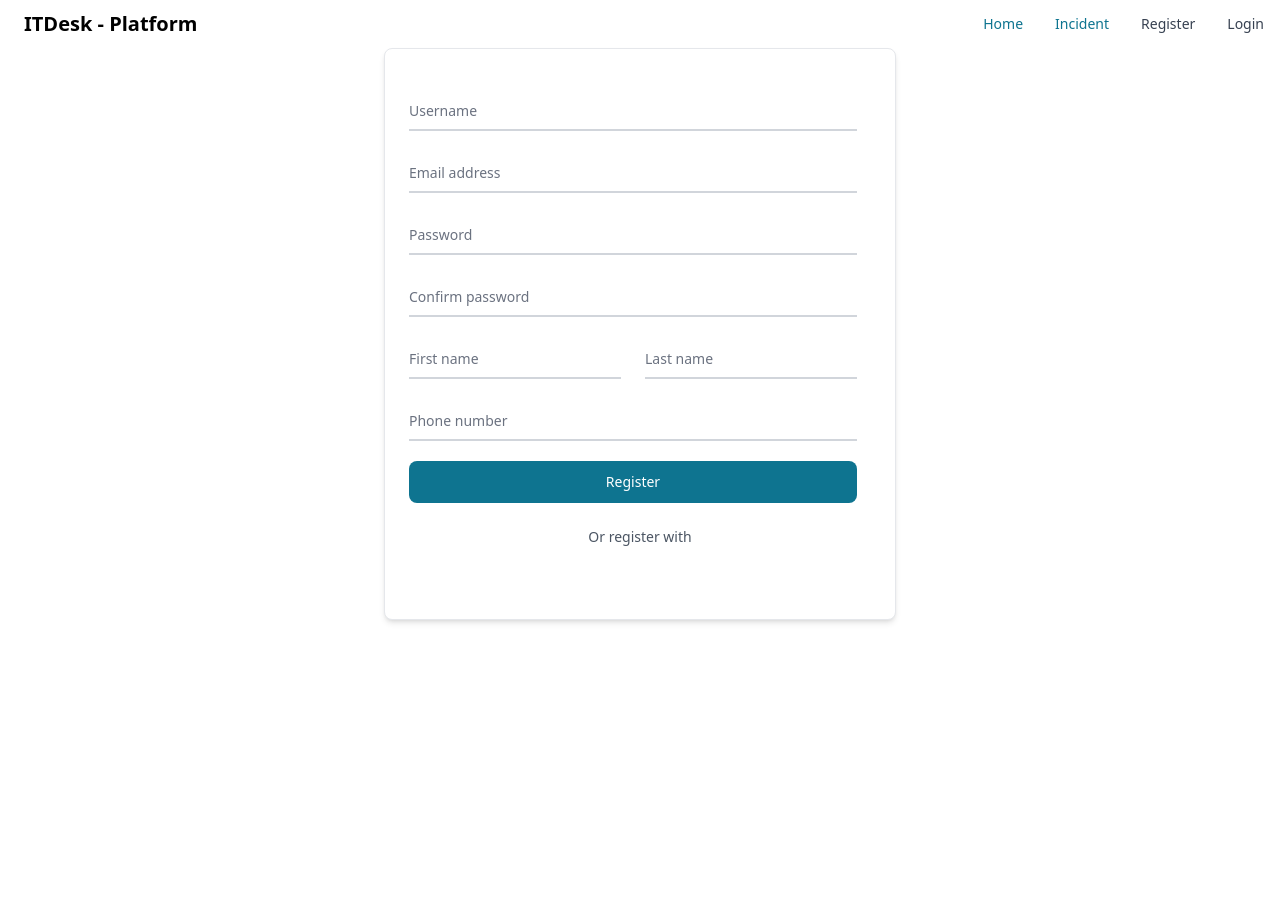
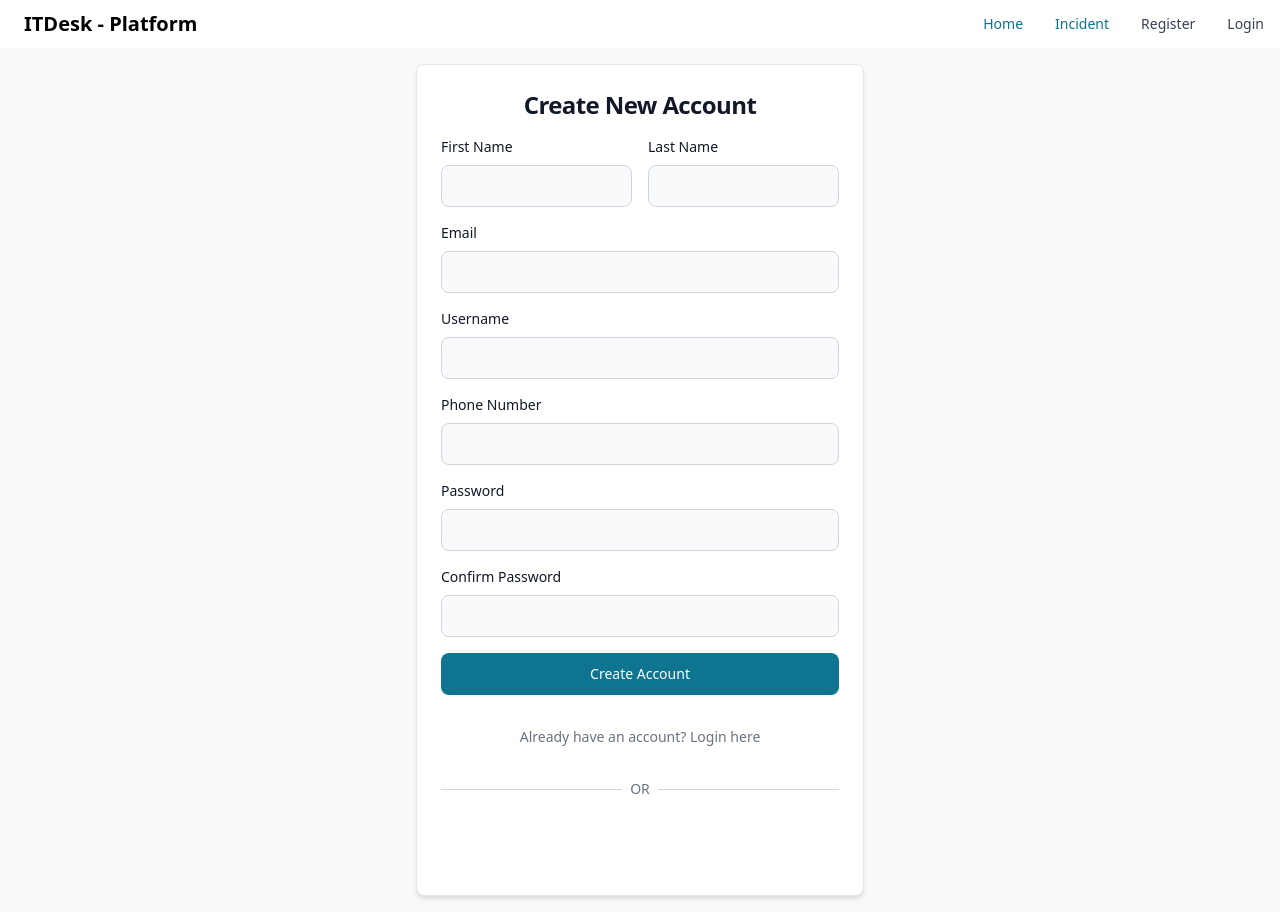
Before and after one commit to rootaccess13/itdesk-frontend, a React (Create React App) app: page /register in a window 1280 px wide. Before the commit the page ends 800 px from the top, so only its background shows below. Built offline with nearby package versions, Linux system fonts and the light colour scheme.

Commit message:
Update Register.js

```diff
--- a/src/components/auth/Register.js
+++ b/src/components/auth/Register.js
@@ -3,7 +3,7 @@ import axios from 'axios';
 import { useNavigate } from 'react-router-dom';
 import { Toast, Spinner, Card, Button } from 'flowbite-react';
 import { GoogleOAuthProvider, GoogleLogin } from '@react-oauth/google';
-import {jwtDecode} from 'jwt-decode';
+import { jwtDecode } from 'jwt-decode';
 
 const Register = () => {
   const [formData, setFormData] = useState({
@@ -27,7 +27,7 @@ const Register = () => {
   const onSubmit = async e => {
     e.preventDefault();
     if (password !== repeatPassword) {
-      alert("Passwords do not match");
+      setToast({ show: true, message: "Passwords do not match" });
       return;
     }
 
@@ -35,9 +35,8 @@ const Register = () => {
     setLoading(true);
 
     try {
-      const res = await axios.post('https://itdesk-backend.vercel.app/api/users/register', newUser);
-      console.log(res.data);
-      setToast({ show: true, message: "Registration successful, wait for administrator to confirm your account." });
+      await axios.post('https://itdesk-backend.vercel.app/api/users/register', newUser);
+      setToast({ show: true, message: "Registration successful! Please wait for administrator confirmation." });
       setFormData({
         firstName: '',
         lastName: '',
@@ -47,214 +46,202 @@ const Register = () => {
         password: '',
         repeatPassword: ''
       });
-      navigate('/login');
+      setTimeout(() => navigate('/login'), 2000);
     } catch (err) {
-      const errorMessage = err.response.data.email || err.response.data.username || 'Registration failed. Please check your input and try again.';
+      const errorMessage = err.response?.data?.email || err.response?.data?.username || 'Registration failed. Please check your input.';
       setToast({ show: true, message: errorMessage });
     } finally {
       setLoading(false);
     }
   };
 
-  const responseGoogle = async (response) => {
-    console.log(response);
+  const handleGoogleAuth = async (response) => {
     setGoogleLoading(true);
-    const decodedToken = decodeToken(response.credential);
-    if (decodedToken) {
-      // Access decoded user data
-      console.log(decodedToken);
+    try {
+      const decoded = jwtDecode(response.credential);
+      const { email, given_name, family_name, sub } = decoded;
 
-      // Extract specific fields
-      const { email, given_name, family_name, sub } = decodedToken;
-
-      // Prepare new user data
-      const newUser = {
+      await axios.post('https://itdesk-backend.vercel.app/api/users/register', {
         googleId: sub,
         firstName: given_name,
         lastName: family_name,
-        username: given_name + family_name, // Adjust as needed
-        email: email,
-        phoneNumber: '090909090',
-        password: 'test' // Default password for OAuth users, adjust as needed
-      };
+        username: `${given_name}${family_name}`,
+        email,
+        phoneNumber: 'N/A',
+        password: 'oauth-user'
+      });
 
-      try {
-        const res = await axios.post('https://itdesk-backend.vercel.app/api/users/register', newUser);
-        console.log(res.data);
-        setToast({ show: true, message: "Registration successful, wait for administrator to confirm your account." });
-        setFormData({
-          firstName: '',
-          lastName: '',
-          username: '',
-          email: '',
-          phoneNumber: '',
-          password: '',
-          repeatPassword: ''
-        });
-        navigate('/login');
+      setToast({ show: true, message: "Google registration successful! Please wait for confirmation." });
+      setTimeout(() => navigate('/login'), 2000);
     } catch (err) {
-        const errorMessage = err.response.data.email || err.response.data.username || 'Registration failed. Please check your input and try again.';
-        setToast({ show: true, message: errorMessage });
+      setToast({ show: true, message: err.response?.data?.message || 'Google registration failed' });
     } finally {
       setGoogleLoading(false);
-      }
-    }
-  };
-
-  const decodeToken = (token) => {
-    try {
-      // Decode token
-      const decoded = jwtDecode(token);
-      return decoded;
-    } catch (error) {
-      console.error('Error decoding token:', error);
-      return null;
     }
   };
 
   return (
-    <>
-      {googleLoading ? (
-        <div className='relative text-center justify-center items-center'>
-          <Spinner aria-label="Extra large spinner example" size="xl" />
+    <div className="min-h-screen flex items-center justify-center bg-gray-50 dark:bg-gray-900 p-4">
+      <Card className="w-full max-w-md">
+        <h1 className="text-xl font-bold leading-tight tracking-tight text-gray-900 md:text-2xl dark:text-white text-center">
+          Create New Account
+        </h1>
+
+        <form className="space-y-4" onSubmit={onSubmit}>
+          <div className="grid gap-4 md:grid-cols-2">
+            <div>
+              <label htmlFor="firstName" className="block mb-2 text-sm font-medium text-gray-900 dark:text-white">
+                First Name
+              </label>
+              <input
+                type="text"
+                name="firstName"
+                id="firstName"
+                className="bg-gray-50 border border-gray-300 text-gray-900 sm:text-sm rounded-lg focus:ring-primary-600 focus:border-primary-600 block w-full p-2.5 dark:bg-gray-700 dark:border-gray-600 dark:placeholder-gray-400 dark:text-white dark:focus:ring-blue-500 dark:focus:border-blue-500"
+                value={firstName}
+                onChange={onChange}
+                required
+              />
             </div>
-      ) : (
-        <GoogleOAuthProvider clientId="36468434283-pj5p6ev61uasg63djvd4bv85ho4inm1r.apps.googleusercontent.com">
-          <Card className='max-w-lg mx-auto'>
-          <form className="max-w-md mt-4" onSubmit={onSubmit}>
-            <div className="relative z-0 w-full mb-5 group">
+            <div>
+              <label htmlFor="lastName" className="block mb-2 text-sm font-medium text-gray-900 dark:text-white">
+                Last Name
+              </label>
+              <input
+                type="text"
+                name="lastName"
+                id="lastName"
+                className="bg-gray-50 border border-gray-300 text-gray-900 sm:text-sm rounded-lg focus:ring-primary-600 focus:border-primary-600 block w-full p-2.5 dark:bg-gray-700 dark:border-gray-600 dark:placeholder-gray-400 dark:text-white dark:focus:ring-blue-500 dark:focus:border-blue-500"
+                value={lastName}
+                onChange={onChange}
+                required
+              />
+            </div>
+          </div>
+
+          <div>
+            <label htmlFor="email" className="block mb-2 text-sm font-medium text-gray-900 dark:text-white">
+              Email
+            </label>
+            <input
+              type="email"
+              name="email"
+              id="email"
+              className="bg-gray-50 border border-gray-300 text-gray-900 sm:text-sm rounded-lg focus:ring-primary-600 focus:border-primary-600 block w-full p-2.5 dark:bg-gray-700 dark:border-gray-600 dark:placeholder-gray-400 dark:text-white dark:focus:ring-blue-500 dark:focus:border-blue-500"
+              value={email}
+              onChange={onChange}
+              required
+            />
+          </div>
+
+          <div>
+            <label htmlFor="username" className="block mb-2 text-sm font-medium text-gray-900 dark:text-white">
+              Username
+            </label>
             <input
               type="text"
               name="username"
-                id="floating_username"
-                className="block py-2.5 px-0 w-full text-sm text-gray-900 bg-transparent border-0 border-b-2 border-gray-300 appearance-none dark:text-white dark:border-gray-600 dark:focus:border-blue-500 focus:outline-none focus:ring-0 focus:border-blue-600 peer"
-                placeholder=" "
+              id="username"
+              className="bg-gray-50 border border-gray-300 text-gray-900 sm:text-sm rounded-lg focus:ring-primary-600 focus:border-primary-600 block w-full p-2.5 dark:bg-gray-700 dark:border-gray-600 dark:placeholder-gray-400 dark:text-white dark:focus:ring-blue-500 dark:focus:border-blue-500"
               value={username}
               onChange={onChange}
               required
             />
-              <label htmlFor="floating_username" className="peer-focus:font-medium absolute text-sm text-gray-500 dark:text-gray-400 duration-300 transform -translate-y-6 scale-75 top-3 -z-10 origin-[0] peer-focus:start-0 rtl:peer-focus:translate-x-1/4 peer-focus:left-auto peer-focus:text-blue-600 peer-focus:dark:text-blue-500 peer-placeholder-shown:scale-100 peer-placeholder-shown:translate-y-0 peer-focus:scale-75 peer-focus:-translate-y-6">Username</label>
           </div>
-            <div className="relative z-0 w-full mb-5 group">
+
+          <div>
+            <label htmlFor="phoneNumber" className="block mb-2 text-sm font-medium text-gray-900 dark:text-white">
+              Phone Number
+            </label>
             <input
-                type="email"
-                name="email"
-                id="floating_email"
-                className="block py-2.5 px-0 w-full text-sm text-gray-900 bg-transparent border-0 border-b-2 border-gray-300 appearance-none dark:text-white dark:border-gray-600 dark:focus:border-blue-500 focus:outline-none focus:ring-0 focus:border-blue-600 peer"
-                placeholder=" "
-                value={email}
+              type="tel"
+              name="phoneNumber"
+              id="phoneNumber"
+              className="bg-gray-50 border border-gray-300 text-gray-900 sm:text-sm rounded-lg focus:ring-primary-600 focus:border-primary-600 block w-full p-2.5 dark:bg-gray-700 dark:border-gray-600 dark:placeholder-gray-400 dark:text-white dark:focus:ring-blue-500 dark:focus:border-blue-500"
+              value={phoneNumber}
               onChange={onChange}
               required
             />
-              <label htmlFor="floating_email" className="peer-focus:font-medium absolute text-sm text-gray-500 dark:text-gray-400 duration-300 transform -translate-y-6 scale-75 top-3 -z-10 origin-[0] peer-focus:start-0 rtl:peer-focus:translate-x-1/4 peer-focus:left-auto peer-focus:text-blue-600 peer-focus:dark:text-blue-500 peer-placeholder-shown:scale-100 peer-placeholder-shown:translate-y-0 peer-focus:scale-75 peer-focus:-translate-y-6">Email address</label>
           </div>
-            <div className="relative z-0 w-full mb-5 group">
+
+          <div>
+            <label htmlFor="password" className="block mb-2 text-sm font-medium text-gray-900 dark:text-white">
+              Password
+            </label>
             <input
               type="password"
               name="password"
-                id="floating_password"
-                className="block py-2.5 px-0 w-full text-sm text-gray-900 bg-transparent border-0 border-b-2 border-gray-300 appearance-none dark:text-white dark:border-gray-600 dark:focus:border-blue-500 focus:outline-none focus:ring-0 focus:border-blue-600 peer"
-                placeholder=" "
+              id="password"
+              className="bg-gray-50 border border-gray-300 text-gray-900 sm:text-sm rounded-lg focus:ring-primary-600 focus:border-primary-600 block w-full p-2.5 dark:bg-gray-700 dark:border-gray-600 dark:placeholder-gray-400 dark:text-white dark:focus:ring-blue-500 dark:focus:border-blue-500"
               value={password}
               onChange={onChange}
               required
             />
-              <label htmlFor="floating_password" className="peer-focus:font-medium absolute text-sm text-gray-500 dark:text-gray-400 duration-300 transform -translate-y-6 scale-75 top-3 -z-10 origin-[0] peer-focus:start-0 rtl:peer-focus:translate-x-1/4 peer-focus:left-auto peer-focus:text-blue-600 peer-focus:dark:text-blue-500 peer-placeholder-shown:scale-100 peer-placeholder-shown:translate-y-0 peer-focus:scale-75 peer-focus:-translate-y-6">Password</label>
           </div>
-            <div className="relative z-0 w-full mb-5 group">
+
+          <div>
+            <label htmlFor="repeatPassword" className="block mb-2 text-sm font-medium text-gray-900 dark:text-white">
+              Confirm Password
+            </label>
             <input
               type="password"
               name="repeatPassword"
-                id="floating_repeat_password"
-                className="block py-2.5 px-0 w-full text-sm text-gray-900 bg-transparent border-0 border-b-2 border-gray-300 appearance-none dark:text-white dark:border-gray-600 dark:focus:border-blue-500 focus:outline-none focus:ring-0 focus:border-blue-600 peer"
-                placeholder=" "
+              id="repeatPassword"
+              className="bg-gray-50 border border-gray-300 text-gray-900 sm:text-sm rounded-lg focus:ring-primary-600 focus:border-primary-600 block w-full p-2.5 dark:bg-gray-700 dark:border-gray-600 dark:placeholder-gray-400 dark:text-white dark:focus:ring-blue-500 dark:focus:border-blue-500"
               value={repeatPassword}
               onChange={onChange}
               required
             />
-              <label htmlFor="floating_repeat_password" className="peer-focus:font-medium absolute text-sm text-gray-500 dark:text-gray-400 duration-300 transform -translate-y-6 scale-75 top-3 -z-10 origin-[0] peer-focus:start-0 rtl:peer-focus:translate-x-1/4 peer-focus:left-auto peer-focus:text-blue-600 peer-focus:dark:text-blue-500 peer-placeholder-shown:scale-100 peer-placeholder-shown:translate-y-0 peer-focus:scale-75 peer-focus:-translate-y-6">Confirm password</label>
           </div>
-            <div className="grid md:grid-cols-2 md:gap-6">
-              <div className="relative z-0 w-full mb-5 group">
-                <input
-                  type="text"
-                  name="firstName"
-                  id="floating_first_name"
-                  className="block py-2.5 px-0 w-full text-sm text-gray-900 bg-transparent border-0 border-b-2 border-gray-300 appearance-none dark:text-white dark:border-gray-600 dark:focus:border-blue-500 focus:outline-none focus:ring-0 focus:border-blue-600 peer"
-                  placeholder=" "
-                  value={firstName}
-                  onChange={onChange}
-                  required
-                />
-                <label htmlFor="floating_first_name" className="peer-focus:font-medium absolute text-sm text-gray-500 dark:text-gray-400 duration-300 transform -translate-y-6 scale-75 top-3 -z-10 origin-[0] peer-focus:start-0 rtl:peer-focus:translate-x-1/4 peer-focus:left-auto peer-focus:text-blue-600 peer-focus:dark:text-blue-500 peer-placeholder-shown:scale-100 peer-placeholder-shown:translate-y-0 peer-focus:scale-75 peer-focus:-translate-y-6">First name</label>
+
+          <Button type="submit" className="w-full" disabled={loading}>
+            {loading ? <Spinner aria-label="Registering..." /> : 'Create Account'}
+          </Button>
+        </form>
+
+        <div className="mt-4 text-center">
+          <p className="text-sm text-gray-500 dark:text-gray-400">
+            Already have an account?{' '}
+            <a href="/login" className="font-medium text-primary-600 hover:underline dark:text-primary-500">
+              Login here
+            </a>
+          </p>
         </div>
-              <div className="relative z-0 w-full mb-5 group">
-                <input
-                  type="text"
-                  name="lastName"
-                  id="floating_last_name"
-                  className="block py-2.5 px-0 w-full text-sm text-gray-900 bg-transparent border-0 border-b-2 border-gray-300 appearance-none dark:text-white dark:border-gray-600 dark:focus:border-blue-500 focus:outline-none focus:ring-0 focus:border-blue-600 peer"
-                  placeholder=" "
-                  value={lastName}
-                  onChange={onChange}
-                  required
-                />
-                <label htmlFor="floating_last_name" className="peer-focus:font-medium absolute text-sm text-gray-500 dark:text-gray-400 duration-300 transform -translate-y-6 scale-75 top-3 -z-10 origin-[0] peer-focus:start-0 rtl:peer-focus:translate-x-1/4 peer-focus:left-auto peer-focus:text-blue-600 peer-focus:dark:text-blue-500 peer-placeholder-shown:scale-100 peer-placeholder-shown:translate-y-0 peer-focus:scale-75 peer-focus:-translate-y-6">Last name</label>
+
+        <div className="flex items-center my-4">
+          <div className="flex-1 border-t border-gray-300 dark:border-gray-600"></div>
+          <span className="px-2 text-gray-500 dark:text-gray-400 text-sm">OR</span>
+          <div className="flex-1 border-t border-gray-300 dark:border-gray-600"></div>
         </div>
-            </div>
-            <div className="relative z-0 w-full mb-5 group">
-              <input
-                type="tel"
-                name="phoneNumber"
-                id="floating_phone"
-                className="block py-2.5 px-0 w-full text-sm text-gray-900 bg-transparent border-0 border-b-2 border-gray-300 appearance-none dark:text-white dark:border-gray-600 dark:focus:border-blue-500 focus:outline-none focus:ring-0 focus:border-blue-600 peer"
-                placeholder=" "
-                value={phoneNumber}
-                onChange={onChange}
-                required
-              />
-              <label htmlFor="floating_phone" className="peer-focus:font-medium absolute text-sm text-gray-500 dark:text-gray-400 duration-300 transform -translate-y-6 scale-75 top-3 -z-10 origin-[0] peer-focus:start-0 rtl:peer-focus:translate-x-1/4 peer-focus:left-auto peer-focus:text-blue-600 peer-focus:dark:text-blue-500 peer-placeholder-shown:scale-100 peer-placeholder-shown:translate-y-0 peer-focus:scale-75 peer-focus:-translate-y-6">Phone number</label>
-            </div>
-            <Button type="submit" className="w-full">{loading ? 'Registering...' : 'Register'}</Button>
-          </form>
-          <div className="flex flex-col items-center justify-center mt-2">
-            <p className="text-sm text-gray-600 dark:text-gray-400 mb-2">Or register with</p>
+
+        <GoogleOAuthProvider clientId="36468434283-pj5p6ev61uasg63djvd4bv85ho4inm1r.apps.googleusercontent.com">
+          <div className="flex justify-center">
             <GoogleLogin
-              onSuccess={responseGoogle}
-              onError={() => {
-                console.log('Login Failed');
-              }}
-              useOneTap
+              onSuccess={handleGoogleAuth}
+              onError={() => setToast({ show: true, message: 'Google authentication failed' })}
+              theme="filled_blue"
+              size="large"
+              shape="rectangular"
+              text="signup_with"
             />
           </div>
+        </GoogleOAuthProvider>
       </Card>
-        </GoogleOAuthProvider>
-      )}
+
       {toast.show && (
         <div className="fixed top-4 left-1/2 transform -translate-x-1/2 z-50">
-          <Toast>
-            <div className="inline-flex h-8 w-8 shrink-0 items-center justify-center rounded-lg bg-green-100 text-green-500 dark:bg-green-800 dark:text-green-200">
-              <svg
-                aria-hidden="true"
-                className="h-5 w-5"
-                fill="currentColor"
-                viewBox="0 0 20 20"
-                xmlns="http://www.w3.org/2000/svg"
-              >
-                <path
-                  fillRule="evenodd"
-                  d="M16.707 4.707a1 1 0 00-1.414-1.414L7 11.586 4.707 9.293a1 1 0 00-1.414 1.414l3 3a 1 1 0 001.414 0l9-9z"
-                  clipRule="evenodd"
-                />
-              </svg>
-              <span className="sr-only">Check icon</span>
-            </div>
-            <div className="ml-3 text-sm font-normal">{toast.message}</div>
-            <Toast.Toggle onClick={() => setToast({ ...toast, show: false })} />
+          <Toast onClose={() => setToast({ ...toast, show: false })}>
+            <div className="text-sm font-normal">{toast.message}</div>
           </Toast>
         </div>
       )}
-    </>
+
+      {googleLoading && (
+        <div className="fixed inset-0 bg-black bg-opacity-50 flex items-center justify-center z-50">
+          <Spinner aria-label="Google sign-in" size="xl" />
+        </div>
+      )}
+    </div>
   );
 };
 
```
Lines whose indentation alone changed are shown as unchanged.
